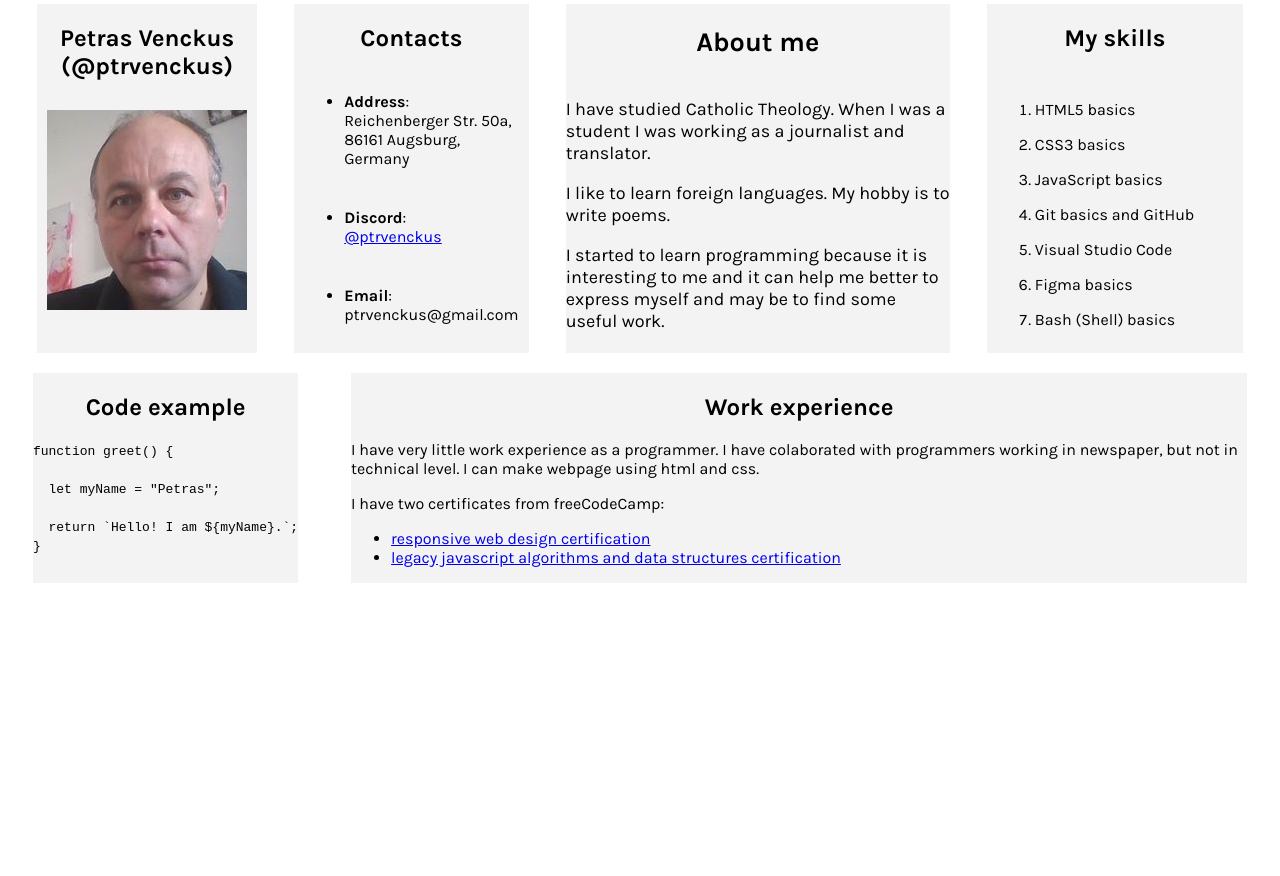
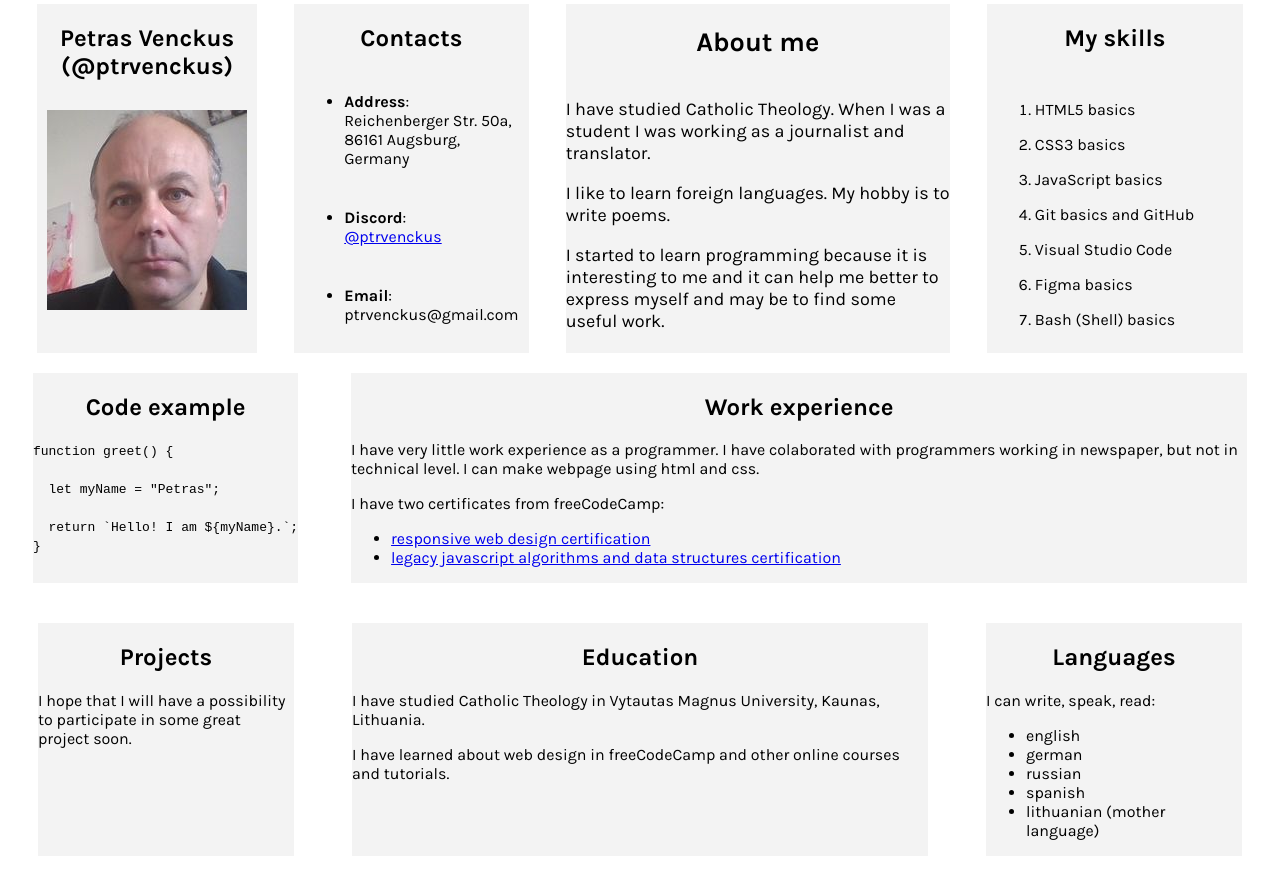
Before and after one commit to ptrvenckus/rsschool-cv, a plain HTML site: page index.html in a window 1280 px wide. Shown: the part 220-1096 px from the top of the page. Before the commit the page ends 823 px from the top, so only its background shows below. Drawn offline with Linux system fonts and the light colour scheme.

Commit message:
feat: add projects, education and languages sections

```diff
--- a/index.html
+++ b/index.html
@@ -72,6 +72,26 @@
           <li><a href="https://www.freecodecamp.org/certification/fcc9a3353ec-7080-47df-93c0-e5a7e8a0ad54/javascript-algorithms-and-data-structures">legacy javascript algorithms and data structures certification</a></li>
         </ul>
       </section>
+      <section id="projects" class="section projects-section">
+        <h2 class="subheading">Projects</h2>
+        <p>I hope that I will have a possibility to participate in some great project soon.</p>
+      </section>
+      <section id="education" class="section education-section">
+        <h2 class="subheading">Education</h2>
+        <p>I have studied Catholic Theology in Vytautas Magnus University, Kaunas, Lithuania.</p>
+        <p>I have learned about web design in freeCodeCamp and other online courses and tutorials.</p>
+      </section>
+      <section id="languages" class="section languages-section">
+        <h2 class="subheading">Languages</h2>
+        <p>I can write, speak, read:</p>
+        <ul>
+          <li>english</li>
+          <li>german</li>
+          <li>russian</li>
+          <li>spanish</li>
+          <li>lithuanian (mother language)</li>
+        </ul>
+      </section>
     </main>
   </head>
   <body>
--- a/style.css
+++ b/style.css
@@ -80,3 +80,17 @@ container {
   margin: 20px;
   width: 70%;
 }
+.projects-section {
+  margin: 20px;
+  width: 20%;
+}
+
+.education-section {
+  margin: 20px;
+  width: 45%;
+}
+
+.languages-section {
+  margin: 20px;
+  width: 20%;
+}
```
